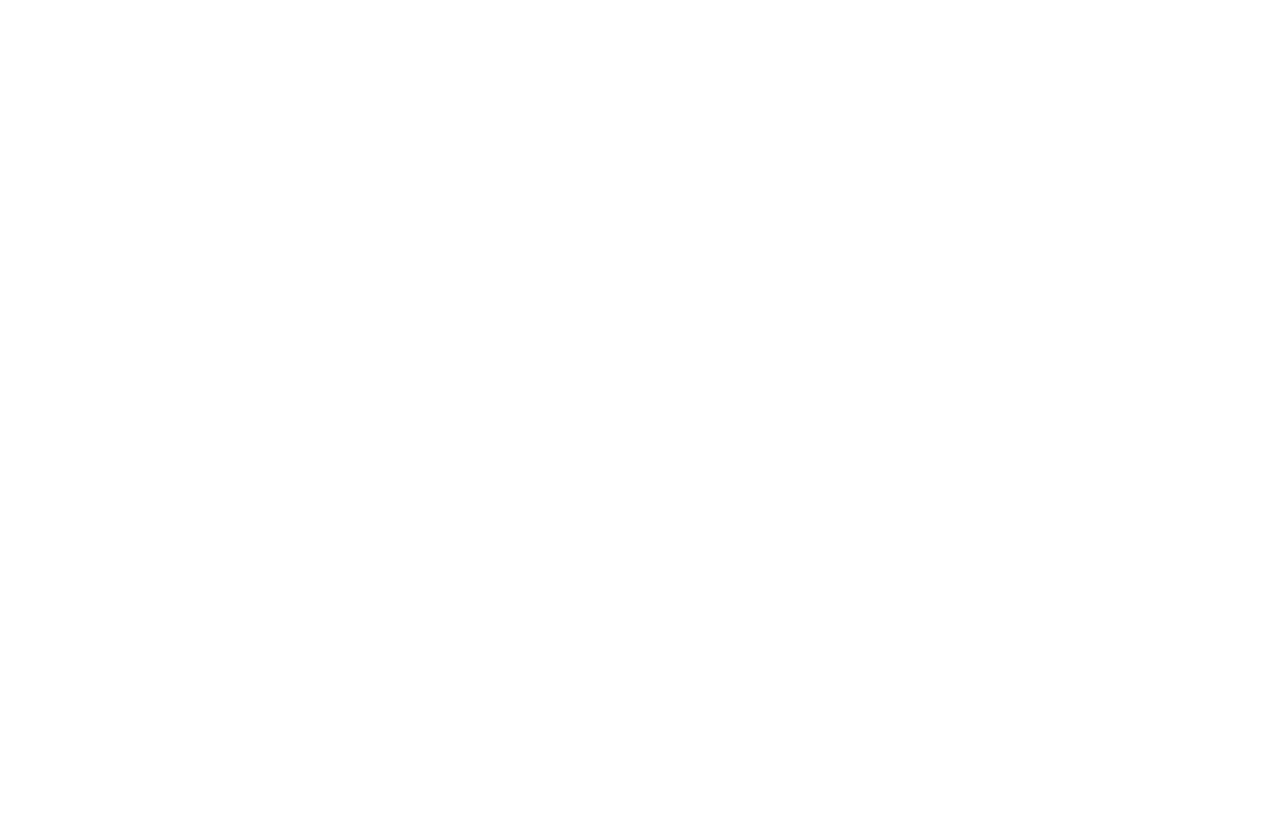
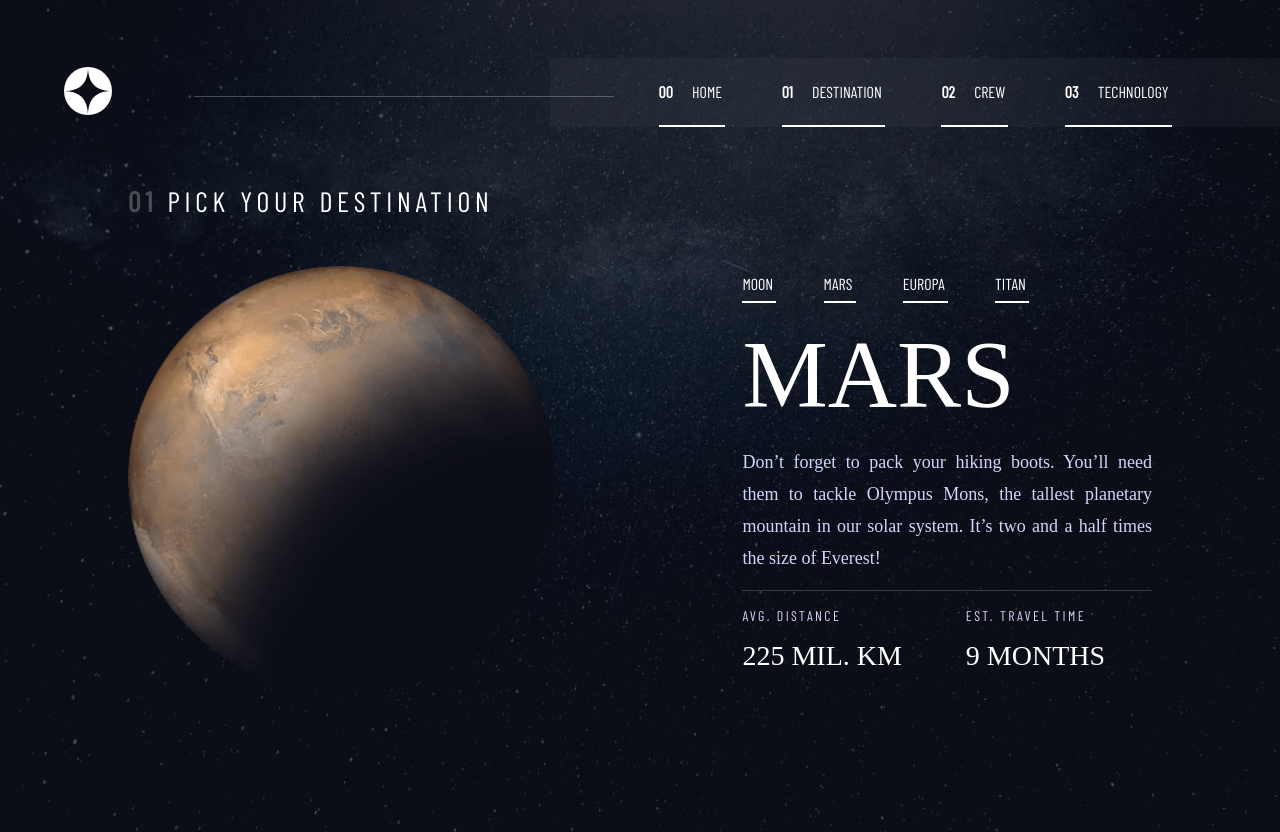
Before and after one commit to ifeoluwah21/Space-Travel-Tourism-Website, a plain HTML site: page html/destination/destination-b.html in a window 1280 px wide. Before the commit the page ends 800 px from the top, so only its background shows below. Drawn offline with nearby package versions, Linux system fonts and the light colour scheme; a web font is replaced by a local one.

Commit message:
Destination pages add
Functionalities for destination pages not added yet

```diff
--- a/css/style.css
+++ b/css/style.css
@@ -5,9 +5,10 @@
 }
 
 body {
+  /*
   width: 100%;
   height: 100%;
-
+*/
   background-repeat: no-repeat;
   background-size: cover;
   font-family: "Barlow Condensed", sans-serif;
@@ -16,6 +17,8 @@ body {
 
 body#home-body {
   background-image: url("../assets/home/background-home-desktop.jpg");
+  height: 100vh;
+  overflow-y: hidden;
 }
 
 header {
@@ -124,6 +127,7 @@ aside .home-round {
 body#destination-body {
   background-image: url("../assets/destination/background-destination-desktop.jpg");
   height: 100vh;
+  overflow-y: hidden;
 }
 
 main#destination-main {
--- a/html/destination/destination-b.html
+++ b/html/destination/destination-b.html
@@ -0,0 +1,67 @@
+<!DOCTYPE html>
+<html lang="en">
+<head>
+    <meta charset="UTF-8">
+    <meta http-equiv="X-UA-Compatible" content="IE=edge">
+    <meta name="viewport" content="width=device-width, initial-scale=1.0">
+    <link rel="stylesheet" href="../../css/style.css">
+    <link rel="shortcut icon" href="../../assets/favicon-32x32.png" type="image/x-icon">
+    <link href="https://fonts.googleapis.com/css2?family=Barlow+Condensed&family=Bellefair&display=swap" rel="stylesheet">
+    <title>Frontend Mentor | Space tourism website</title>
+</head>
+<body id="destination-body">
+    <header>
+        <div class="logo">
+            <svg xmlns="http://www.w3.org/2000/svg" width="48" height="48">
+                <g fill="none" fill-rule="evenodd"><circle cx="24" cy="24" r="24" fill="#FFF"/>
+                    <path fill="#0B0D17" d="M24 0c0 16-8 24-24 24 15.718.114 23.718 8.114 24 24 0-16 8-24 24-24-16 0-24-8-24-24z"/>
+                </g>
+            </svg>
+        </div>
+        <div class="horizontal-line"></div>
+        <nav class="nav-all">
+            <ul class="all">
+                <li><a href="../../index.html"><span>00</span> HOME</a></li>
+                <li><a href="#"><span>01</span> DESTINATION</a></li>
+                <li><a href="#"><span>02</span> CREW</a></li>
+                <li><a href="#"><span>03</span> TECHNOLOGY</a></li>
+            </ul>
+        </nav>
+    </header>
+    <main id="destination-main">
+        <h1><span>01</span> PICK YOUR DESTINATION</h1>
+        <aside class="destination-aside">
+            <div class="hero-img">
+            <img src="../../assets/destination/image-mars.png" alt="MARS IMAGE">
+            </div>
+            <section class="destination-section">
+            <nav class="nav-destination">
+                <ul>
+                    <li><a href="./destination-a.html">MOON</a></li>
+                    <li><a href="#">MARS</a></li>
+                    <li><a href="./destination-c.html">EUROPA</a></li>
+                    <li><a href="./destination-d.html">TITAN</a></li>
+                </ul>
+            </nav>
+            <h1>MARS</h1>
+            <article>
+                Don’t forget to pack your hiking boots.
+                 You’ll need them to tackle Olympus Mons,
+                 the tallest planetary mountain in our solar
+                  system. It’s two and a half times the size of Everest!
+            </article>
+            <div class="footer">
+                <div class="distance-section">
+                    <div class="distance-header"><p>AVG. DISTANCE</p></div>
+                    <div class="distance-value"><p>225 MIL. km</p></div>
+                </div>
+                <div class="time-section">
+                    <div class="time-header"><p>Est. TRAVEL TIME</p></div>
+                    <div class="time-value"><p>9 months</p></div>
+                </div>
+            </div>
+            </section>
+        </aside>
+    </main>
+</body>
+</html>
```
Also changed, not shown: html/destination/destination-a.html (+6 -6 lines), html/destination/destination-c.html (+67 -0 lines), html/destination/destination-d.html (+66 -0 lines).
